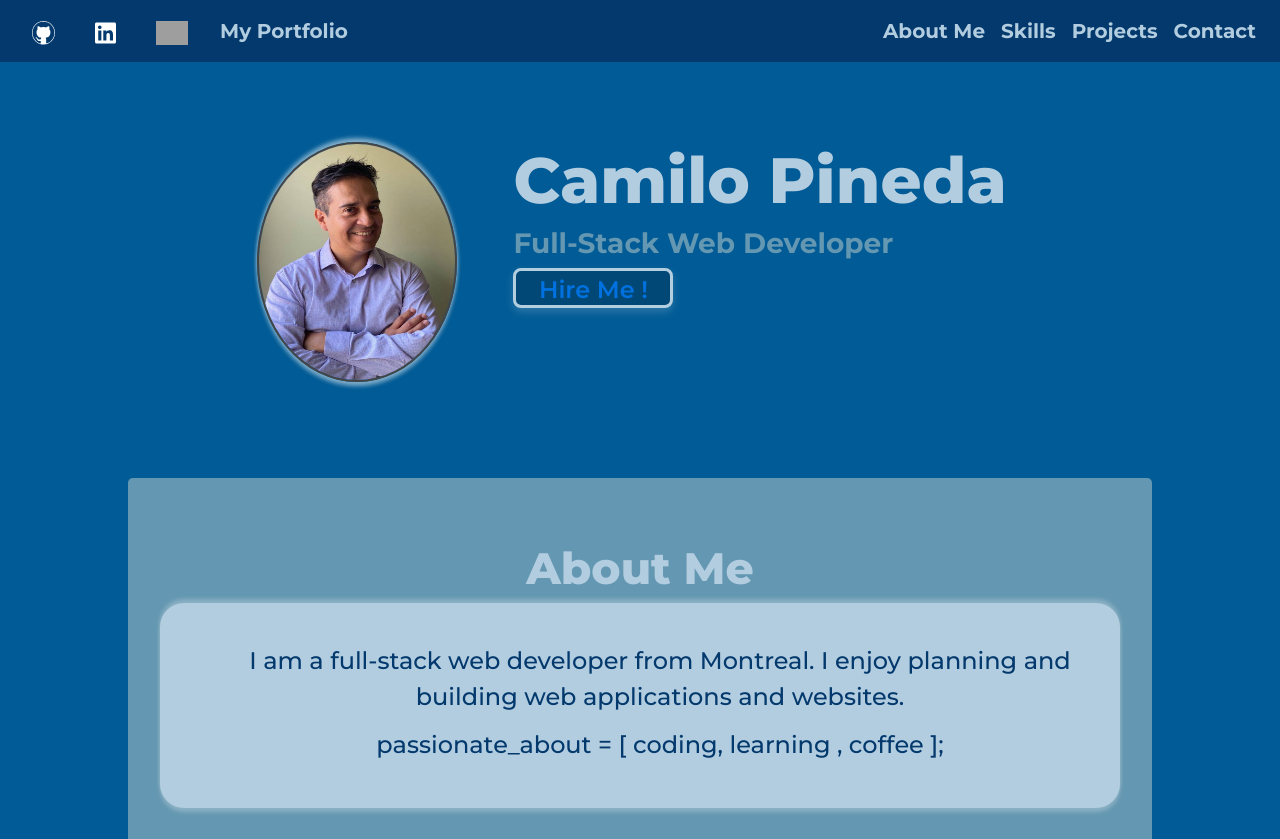
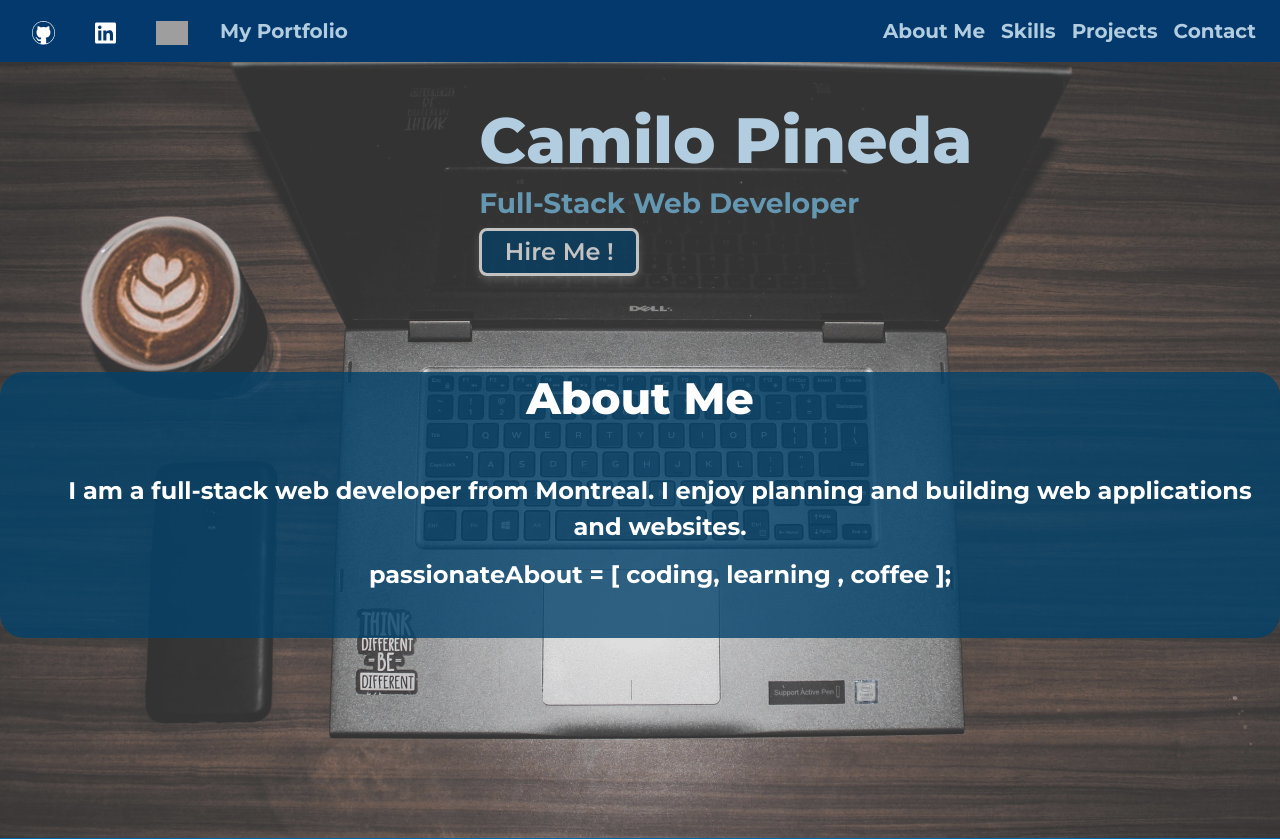
Before and after one commit to DragonMess/Portfolio, a React (Create React App) app: page / in a window 1280 px wide. Shown: the top 839 px of the page. Built offline with nearby package versions, Linux system fonts and the light colour scheme; grey boxes are pictures that could not be loaded.

Commit message:
modified homepage

```diff
--- a/src/App.js
+++ b/src/App.js
@@ -13,6 +13,8 @@ function App() {
     <Layout>
       <Navigation />
       <Router>
+        {/* <Router basename={window.location.pathname || "http://localhost:3000/"}> */}
+
         <Switch>
           <Route exact path="/" component={Home}></Route>
           <Route path="/projects" component={Projects}></Route>
--- a/src/Contact.css
+++ b/src/Contact.css
@@ -163,7 +163,7 @@
 }
 
 .cv-btn {
-  margin-top: 0.5vh;
+  margin-top: 5vh;
   margin-bottom: 2vh;
   background-color: #01243b;
   border-radius: 1vh;
--- a/src/Contact.jsx
+++ b/src/Contact.jsx
@@ -42,6 +42,8 @@ function Contact() {
               <div className="contactTxt">www.camilopinedadev.com</div>
             </div>
           </div>
+        </header>
+      </article>
           <button className="cv-btn">
             <a href="/images/CV-CamiloPineda.pdf" download>
               <h2>
@@ -49,8 +51,6 @@ function Contact() {
               </h2>
             </a>
           </button>
-        </header>
-      </article>
     </div>
   );
 }
--- a/src/Home.css
+++ b/src/Home.css
@@ -1,5 +1,5 @@
 header {
-  margin-top: 10vh;
+  padding-top: 5vh;
   width: 80%;
   margin-left: auto;
   margin-right: auto;
@@ -38,13 +38,22 @@ header {
   font-size: 3.5vh;
   color: #6497b1;
 }
-.mainArticle {
-  min-height: 100vh;
+.mainHome {
+  width: 100%;
+  min-height: 97vh;
+  background: url("/images/bgpc.jpg");
+  background-position: center; /* Center the image */
+  background-repeat: no-repeat; /* Do not repeat the image */
+  background-size: cover; /* Resize the background image to cover the entire container */
+}
+.filter {
+  min-height: 97vh;
+  background: rgba(255, 255, 255, 0.2);
 }
 .hireMe-btn {
   width: 20vh;
-  height: 5vh;
-  color: #ffffff;
+  height: 6vh;
+  /* color: #ffffff; */
   font-family: Montserrat;
   font-style: normal;
   font-weight: 600;
@@ -56,6 +65,10 @@ header {
   border: 3px solid #ffffff;
   border-radius: 1vh;
 }
+.hireMe-btn a {
+  text-decoration: none;
+  color: white;
+}
 .aboutContainer {
   display: flex;
   justify-content: center;
@@ -65,8 +78,9 @@ header {
   margin-right: auto;
   margin-top: 12vh;
   margin-bottom: 5vh;
-  padding-left: 5vh;
-  background: #6497b1 !important;
+  /* padding-left: 5vh; */
+  /* background: rgba(100, 151, 177, 0.8) !important; */
+  background: rgba(2, 65, 107, 0.8) !important;
   border-radius: 3vh;
 }
 .rect-back h2 {
@@ -74,17 +88,19 @@ header {
   font-style: normal;
   font-weight: 800;
   font-size: 5.5vh;
-  color: #b3cde0;
+  color: #fff;
+  /* color: #02416b; */
+  /* text-shadow: 1px 1px rgb(175, 175, 175); */
 }
 .rect-front {
   margin-left: auto;
   margin-right: auto;
   padding-top: 5vh;
   padding-bottom: 5vh;
-  background: #b3cde0;
-  box-shadow: 0px 4px 4px rgba(255, 255, 255, 0.25),
+  /* background: #b3cde0; */
+  /* box-shadow: 0px 4px 4px rgba(255, 255, 255, 0.25),
     0px -4px 4px rgba(255, 255, 255, 0.25);
-  border-radius: 3vh;
+  border-radius: 3vh; */
 }
 .rect-front p {
   margin-left: 5vh;
@@ -92,18 +108,20 @@ header {
   padding-right: 2vh;
   font-family: Montserrat;
   font-style: normal;
-  font-weight: 500;
+  font-weight: 700;
   font-size: 3vh;
-  color: #03396c;
+  color: #fff;
+  /* text-shadow: 1px 1px rgb(175, 175, 175); */
 }
 
 .rect-front h5 {
   margin-left: 5vh;
   font-family: Montserrat;
   font-style: normal;
-  font-weight: 500;
+  font-weight: 700;
   font-size: 3vh;
-  color: #03396c;
+  color: #fff;
+  /* text-shadow: 1px 1px rgb(175, 175, 175); */
 }
 
 .bottom-article {
@@ -150,28 +168,6 @@ header {
   padding-top: 2vh;
   padding-bottom: 2vh;
 }
-/* footer {
-  background-color: #03396c;
-  bottom: 0;
-  width: 100%;
-  height: 10vh;
-  font-family: Montserrat;
-  font-style: normal;
-  font-weight: 200;
-  font-size: 3vh;
-  text-align: center;
-  color: #ffffff;
-  padding-top: 2vh;
-}
-footer h2 {
-  font-family: Montserrat;
-
-  font-style: normal;
-  font-weight: bold;
-  font-size: 3vh;
-  text-align: center;
-  color: #ffffff;
-} */
 
 .myProgressBar {
   width: 70%;
--- a/src/Home.jsx
+++ b/src/Home.jsx
@@ -12,11 +12,12 @@ function Home() {
   };
   return (
     <>
-      <article className="mainArticle" id="about">
+      <article className="mainHome" id="about">
+        <div  className="filter">
         <header>
           <Row>
             <Col xs={12} md={4}>
-              <div className="myPhoto" onMouseOver={handleImage}>
+              {/* <div className="myPhoto" onMouseOver={handleImage}>
                 {!changeImage ? (
                   <img
                     src={srcImage}
@@ -34,7 +35,7 @@ function Home() {
                     height="236"
                   />
                 )}
-              </div>
+              </div> */}
             </Col>
 
             <Col xs={12} md={8}>
@@ -48,18 +49,19 @@ function Home() {
             </Col>
           </Row>
         </header>
-        <div className="aboutContainer">
+        <section className="aboutContainer">
 
-          <Jumbotron className="rect-back">
-  <h2>About Me</h2>
+          <div className="rect-back">
+            <h2>About Me</h2>
            <div className="rect-front">
               <p>
                 I am a full-stack web developer from Montreal. I enjoy planning
                 and building web applications and websites.
               </p>
-              <h5>passionate_about = [ coding, learning , coffee ];</h5>
+              <h5>passionateAbout = [ coding, learning , coffee ];</h5>
             </div>
-</Jumbotron>
+</div>
+        </section>
         </div>
       </article>
       <article className="bottom-article" id="skills">
--- a/src/components/Layout.css
+++ b/src/components/Layout.css
@@ -3,5 +3,7 @@
   margin: 0;
   width: 100%;
   background-color: #005b96;
+
   text-align: center;
+  min-height: 100vh;
 }
--- a/src/index.css
+++ b/src/index.css
@@ -5,8 +5,8 @@ body,
 :root {
   margin: 0;
   padding: 0;
-  height: 100vh;
-  background-color: #005b96;
+  min-height: 100vh;
+  /* background-color: #005b96; */
   font-family: -apple-system, BlinkMacSystemFont, "Segoe UI", "Roboto", "Oxygen",
     "Ubuntu", "Cantarell", "Fira Sans", "Droid Sans", "Helvetica Neue",
     sans-serif;
```
Also changed, not shown: package.json (+4 -7 lines), public/images/bgpc.jpg (added), 51 other files (tests, documents, lock files or other folders).
